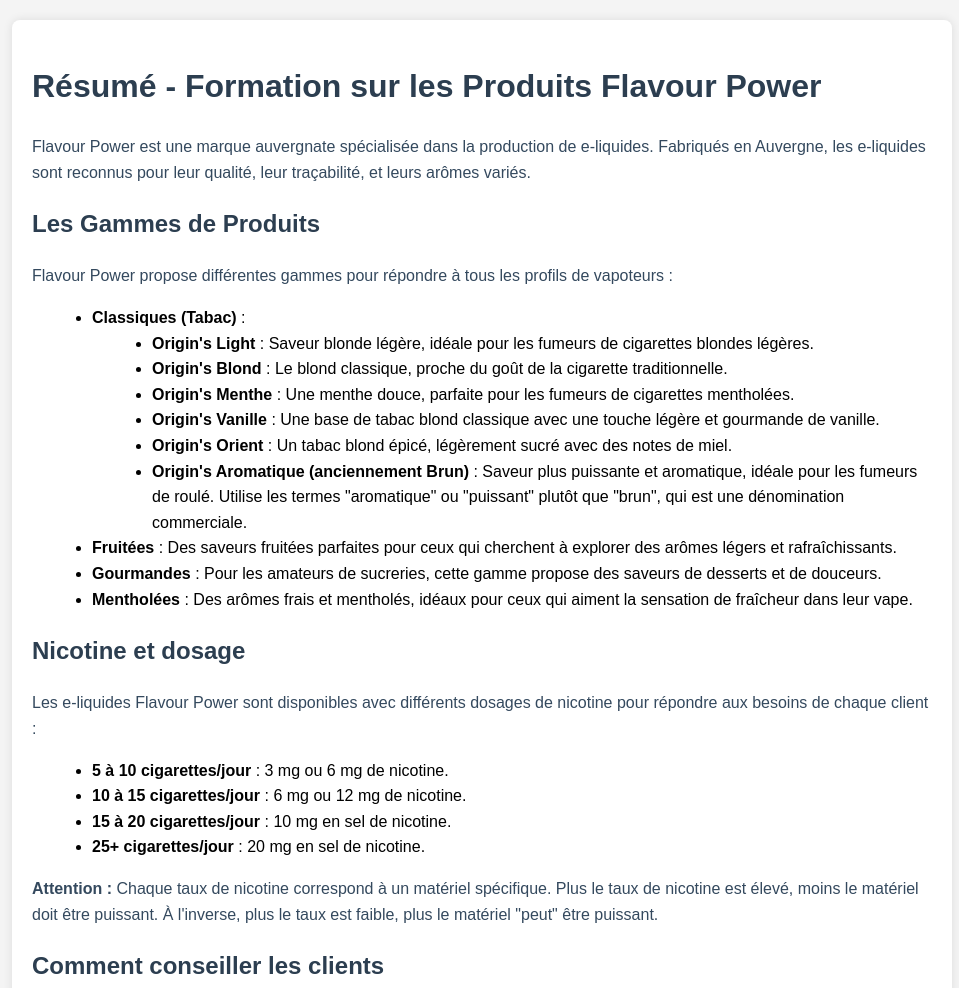
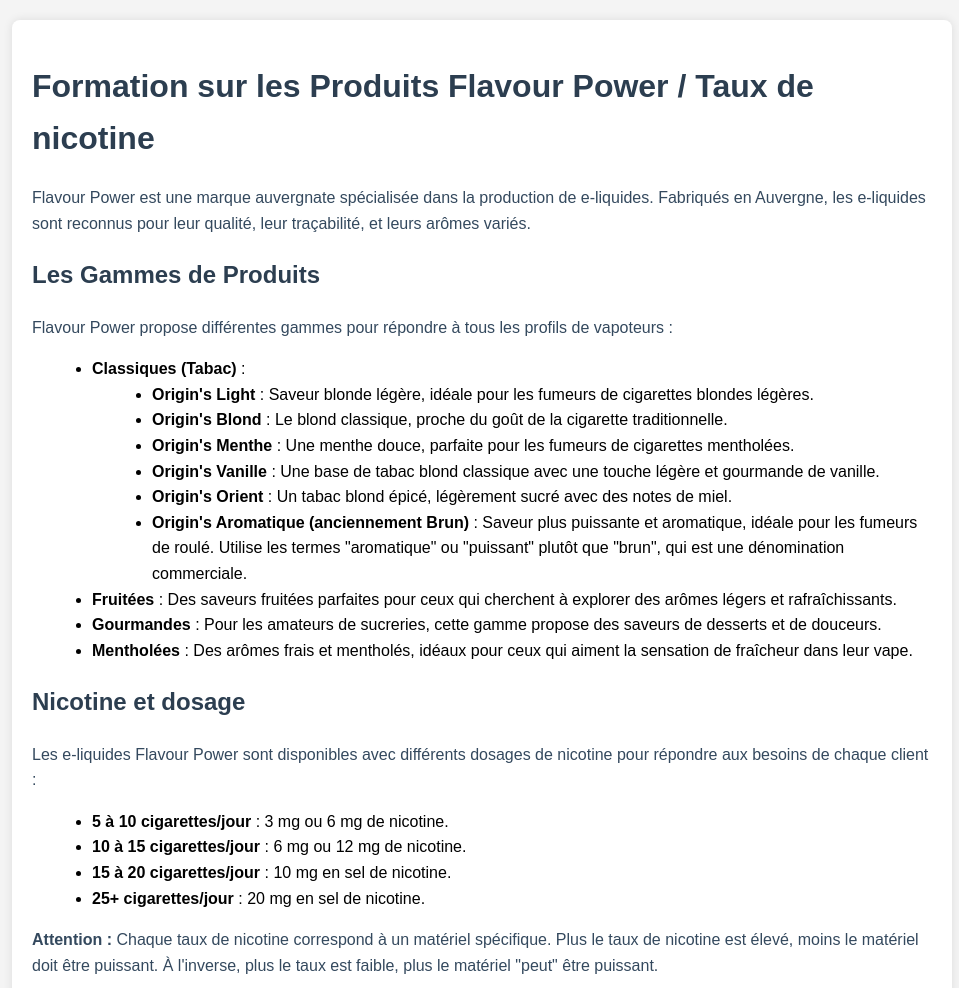
Before and after one commit to STOOM63/FORMATION-NOEMIE, a plain HTML site: page resume_plan_de_formation.html in a window 1280 px wide. Shown: the top 988 px of the page, without its empty margins (158-1117 px from the left). Drawn offline with Linux system fonts and the light colour scheme.

Commit message:
Update resume_plan_de_formation.html

```diff
--- a/resume_plan_de_formation.html
+++ b/resume_plan_de_formation.html
@@ -4,7 +4,7 @@
 <head>
     <meta charset="UTF-8">
     <meta name="viewport" content="width=device-width, initial-scale=1.0">
-    <title>Résumé - Formation sur les Produits Flavour Power</title>
+    <title>Formation sur les Produits Flavour Power / Taux de nicotine</title>
     <style>
         body {
             font-family: Arial, sans-serif;
@@ -64,7 +64,7 @@
 <body>
 
     <div class="container">
-        <h1>Résumé - Formation sur les Produits Flavour Power</h1>
+        <h1>Formation sur les Produits Flavour Power / Taux de nicotine</h1>
         <p>Flavour Power est une marque auvergnate spécialisée dans la production de e-liquides. Fabriqués en Auvergne, les e-liquides sont reconnus pour leur qualité, leur traçabilité, et leurs arômes variés.</p>
 
         <h2>Les Gammes de Produits</h2>
```
